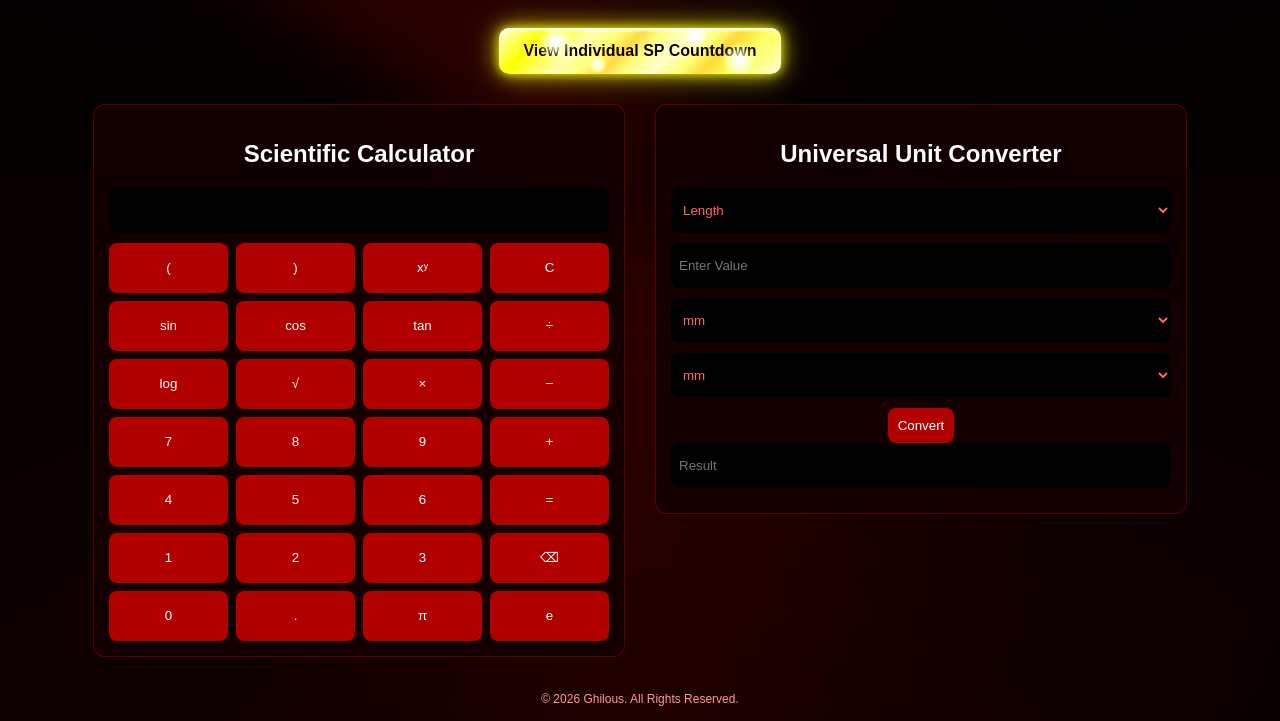
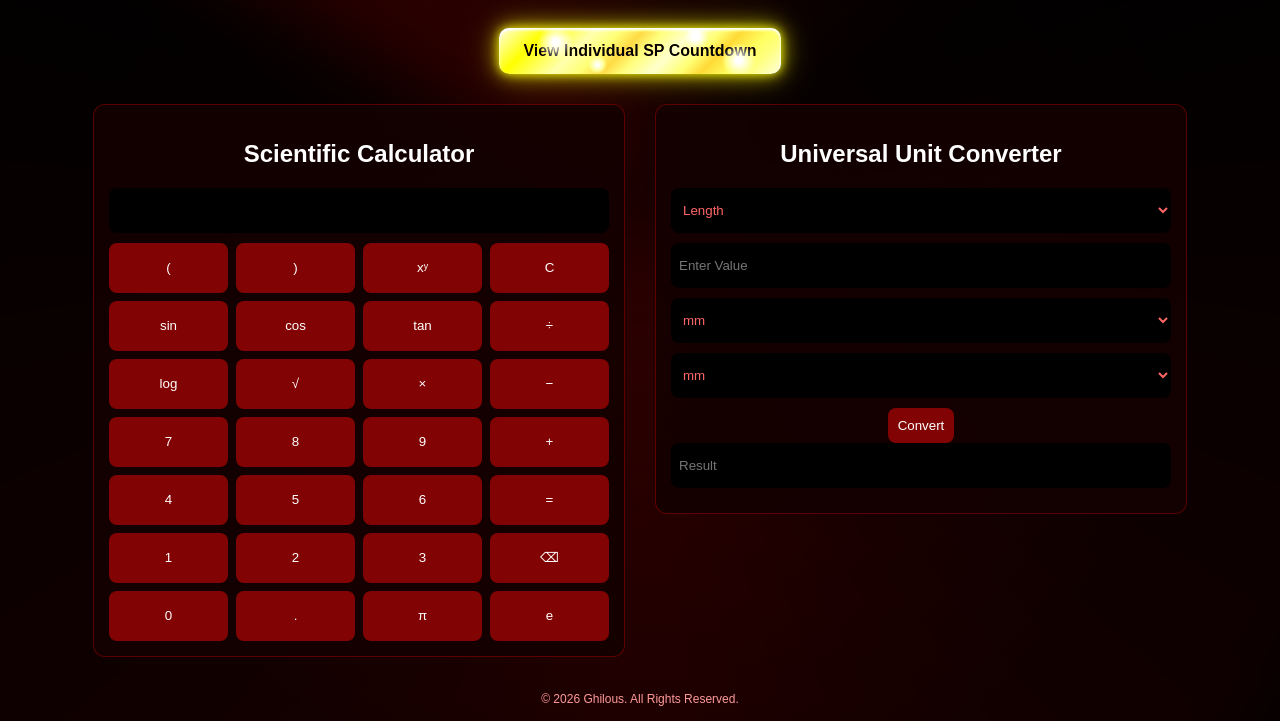
Before and after one commit to gadpayat/Timer-Countdown-w-Calculator, a plain HTML site: page index.html in a window 1280 px wide. Shown: the part 188-909 px from the top of the page. Drawn offline with Linux system fonts and the light colour scheme.

Commit message:
Update index.html

```diff
--- a/index.html
+++ b/index.html
@@ -167,7 +167,7 @@ gap:8px;
 }
 
 button{
-background:#b00000;
+background:#820303;
 color:white;
 border:none;
 border-radius:8px;
```
